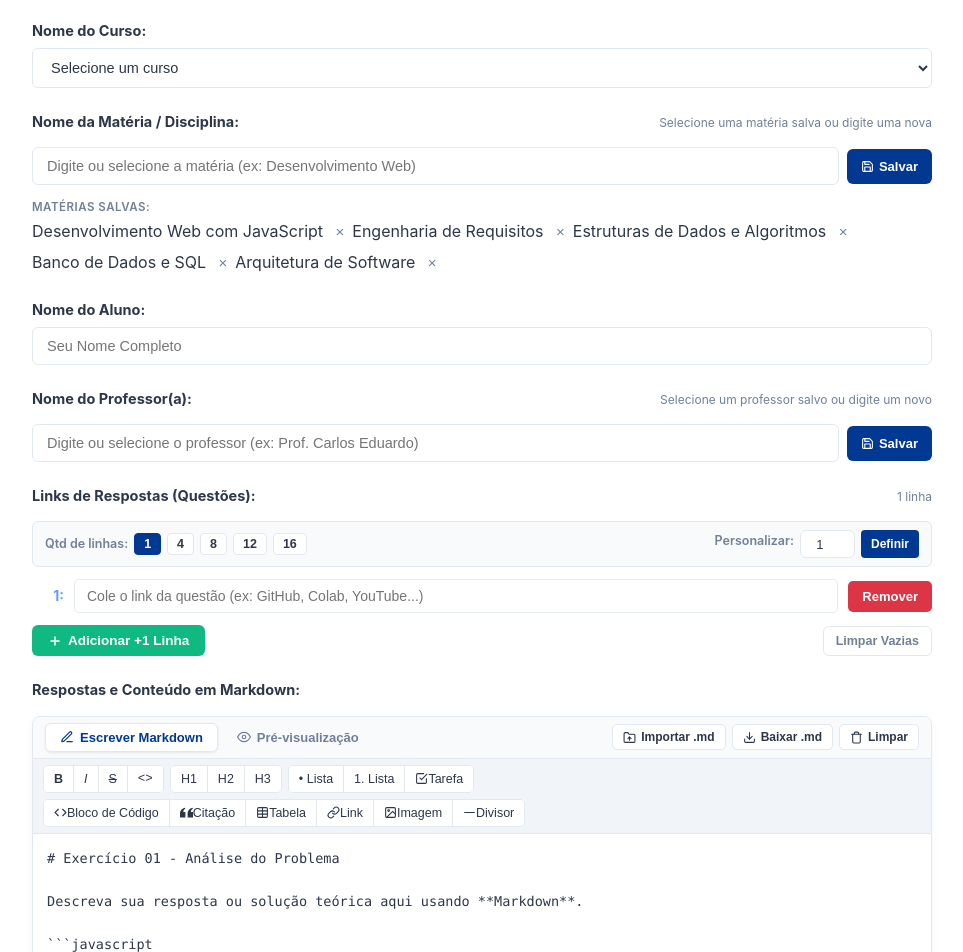
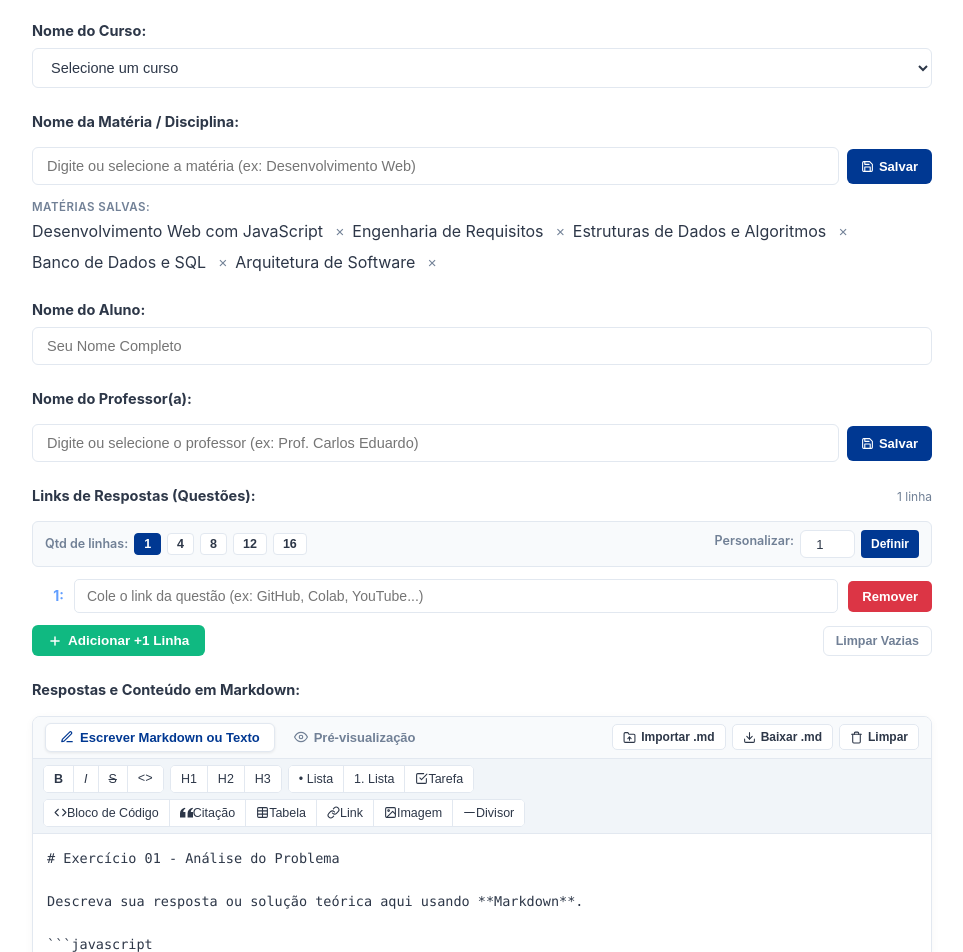
Before and after one commit to matevas22/preenchedorInfNet, a plain HTML site: page index.html in a window 1280 px wide. Shown: the part 573-1525 px from the top of the page, without its empty margins (158-1121 px from the left). Drawn offline with nearby package versions, Linux system fonts and the light colour scheme.

Commit message:
Update form labels and button text in index.html
Removed sublabel info for Materia and Professor fields, and updated button text.

```diff
--- a/index.html
+++ b/index.html
@@ -66,7 +66,6 @@
         <div class="form-group">
           <div class="secao-header-inline">
             <label for="nomeMateria">Nome da Matéria / Disciplina:</label>
-            <span class="sublabel-info">Selecione uma matéria salva ou digite uma nova</span>
           </div>
           <div class="campo-com-adicionar">
             <input
@@ -100,7 +99,6 @@
         <div class="form-group">
           <div class="secao-header-inline">
             <label for="nomeProfessor">Nome do Professor(a):</label>
-            <span class="sublabel-info">Selecione um professor salvo ou digite um novo</span>
           </div>
           <div class="campo-com-adicionar">
             <input
@@ -186,7 +184,7 @@
                     <path d="M12 20h9"></path>
                     <path d="M16.5 3.5a2.121 2.121 0 0 1 3 3L7 19l-4 1 1-4L16.5 3.5z"></path>
                   </svg>
-                  Escrever Markdown
+                  Escrever Markdown ou Texto
                 </button>
                 <button type="button" id="tab-preview" class="md-tab-btn" title="Visualizar documento formatado">
                   <svg viewBox="0 0 24 24" width="14" height="14" fill="none" stroke="currentColor" stroke-width="2" stroke-linecap="round" stroke-linejoin="round">
```
